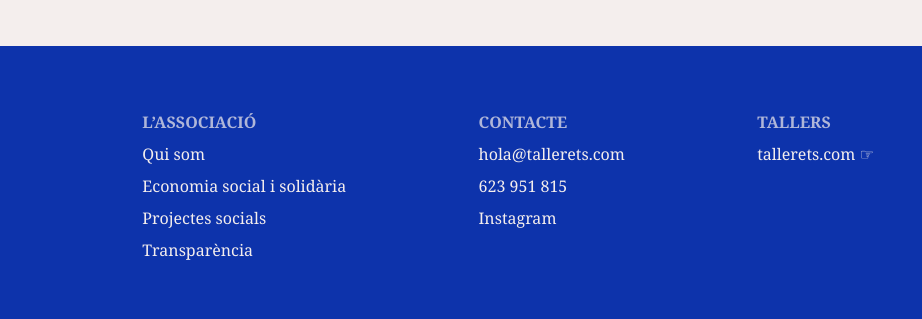
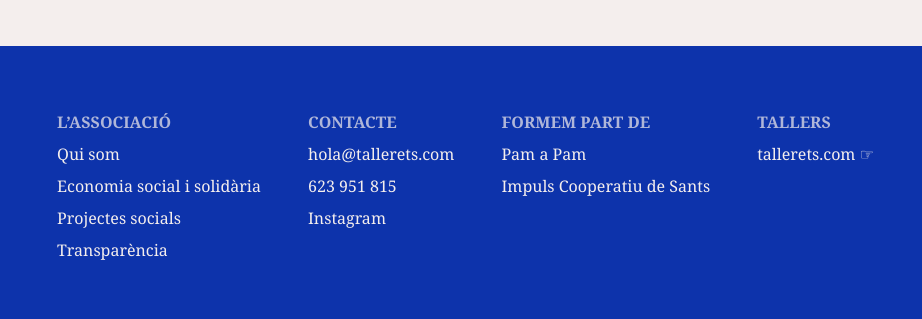
Before and after one commit to tallerets/associacio, an Astro site: page / in a window 1280 px wide. Shown: the part 5088-5407 px from the top of the page, 358-1280 px from the left. Built offline with nearby package versions, Linux system fonts and the light colour scheme; Astro itself is replaced by a stand-in of ours; a web font is replaced by a local one.

Commit message:
Update Footer with affiliated organizations
Added a section listing affiliated organizations.

```diff
--- a/src/components/Footer.astro
+++ b/src/components/Footer.astro
@@ -34,6 +34,13 @@ const any = new Date().getFullYear()
       </ul>
     </div>
     <div>
+      <p class="font-bold opacity-70">FORMEM PART DE</p>
+      <ul>
+        <li>Pam a Pam</li>
+        <li>Impuls Cooperatiu de Sants</li>
+      </ul>
+    </div>
+    <div>
       <p class="font-bold opacity-70">TALLERS</p>
       <ul>
         <li><a class="hover:underline hover:text-soft" href={entitat.web}>tallerets.com ☞</a></li>
```
